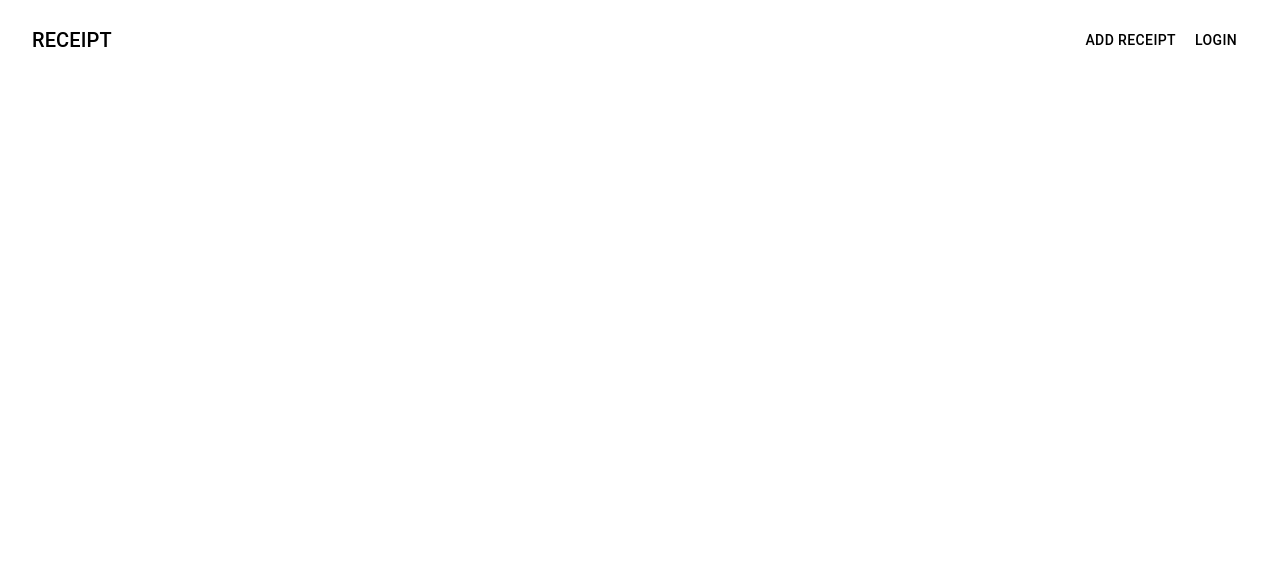
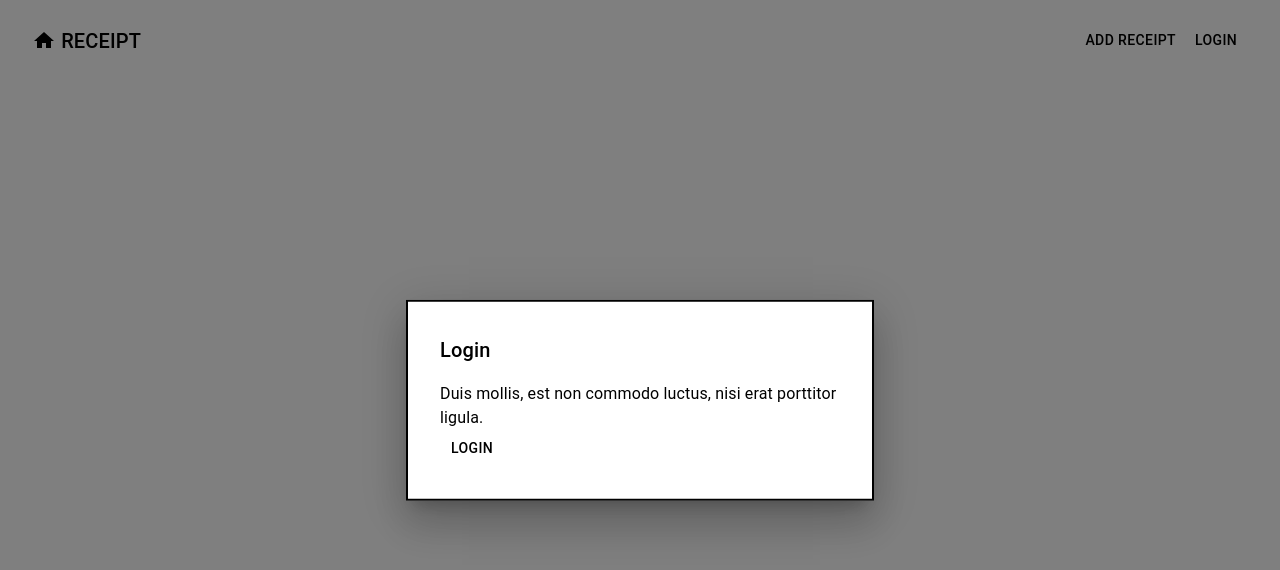
Before and after one commit to viman39/share-recipe, a React (Create React App) app: page / in a window 1280 px wide. Both pictures are taken after a click on the button "LOGIN". Shown: the top 570 px of the page. Built offline with nearby package versions, Linux system fonts and the light colour scheme.

Commit message:
add login modal

```diff
--- a/src/components/Header/Header.tsx
+++ b/src/components/Header/Header.tsx
@@ -1,19 +1,48 @@
+import { useState } from "react";
 import { AppBar, Typography, Button, Toolbar } from "@mui/material";
 import { Link } from "../Link";
 import HomeIcon from "../Icons/HomeIcon";
+import { Modal } from "../Modal/Modal";
 
-const Header = () => (
+const Header = () => {
+  const [modalIsOpen, setModalIsOpen] = useState(false);
+  const [isLogin, setIsLogin] = useState(false);
+
+  return (
+    <>
       <AppBar position="static" color="transparent" sx={{ boxShadow: "none" }}>
         <Toolbar>
           <Typography variant="h6" component="div" sx={{ flexGrow: 1 }}>
-        <Link to="/">RECEIPT</Link>
+            <Link to="/">
+              <HomeIcon /> RECEIPT
+            </Link>
           </Typography>
           <Button color="inherit">
             <Link to="/receipt/create">Add Receipt</Link>
           </Button>
-      <Button color="inherit">Login</Button>
+          {isLogin ? (
+            <Button color="inherit" onClick={() => setIsLogin(false)}>
+              Logout
+            </Button>
+          ) : (
+            <>
+              <Button color="inherit" onClick={() => setModalIsOpen(true)}>
+                Login
+              </Button>
+              <Modal
+                modalIsOpen={modalIsOpen}
+                onConfirmHandler={() => {
+                  setIsLogin(true);
+                  setModalIsOpen(false);
+                }}
+                onCloseHandler={() => setModalIsOpen(false)}
+              />
+            </>
+          )}
         </Toolbar>
       </AppBar>
+    </>
   );
+};
 
 export default Header;
--- a/src/components/Icons/HomeIcon.tsx
+++ b/src/components/Icons/HomeIcon.tsx
@@ -2,7 +2,7 @@ import SvgIcon, { SvgIconProps } from "@mui/material/SvgIcon";
 
 const HomeIcon = (props: SvgIconProps) => {
   return (
-    <SvgIcon {...props}>
+    <SvgIcon {...props} viewBox="0 -5 24 24">
       <path d="M10 20v-6h4v6h5v-8h3L12 3 2 12h3v8z" />
     </SvgIcon>
   );
--- /dev/null
+++ b/src/components/Modal/Modal.tsx
@@ -0,0 +1,37 @@
+import { AppBar, Typography, Button, Modal, Box } from "@mui/material";
+import { modalClass } from "./modal.styles";
+
+interface ModalWrapperProps {
+  modalIsOpen: boolean;
+  onConfirmHandler: () => void;
+  onCloseHandler: () => void;
+}
+
+const ModalWrapper: React.FC<ModalWrapperProps> = ({
+  modalIsOpen,
+  onConfirmHandler,
+  onCloseHandler,
+}) => {
+  return (
+    <Modal
+      open={modalIsOpen}
+      onClose={onCloseHandler}
+      aria-labelledby="modal-modal-title"
+      aria-describedby="modal-modal-description"
+    >
+      <Box sx={modalClass}>
+        <Typography id="modal-modal-title" variant="h6" component="h2">
+          Login
+        </Typography>
+        <Typography id="modal-modal-description" sx={{ mt: 2 }}>
+          Duis mollis, est non commodo luctus, nisi erat porttitor ligula.
+        </Typography>
+        <Button color="inherit" onClick={onConfirmHandler}>
+          Login
+        </Button>
+      </Box>
+    </Modal>
+  );
+};
+
+export { ModalWrapper as Modal };
--- /dev/null
+++ b/src/components/Modal/modal.styles.ts
@@ -0,0 +1,11 @@
+export const modalClass = {
+  position: "absolute" as "absolute",
+  top: "50%",
+  left: "50%",
+  transform: "translate(-50%, -50%)",
+  width: 400,
+  bgcolor: "background.paper",
+  border: "2px solid #000",
+  boxShadow: 24,
+  p: 4,
+};
```
Lines whose indentation alone changed are shown as unchanged.
